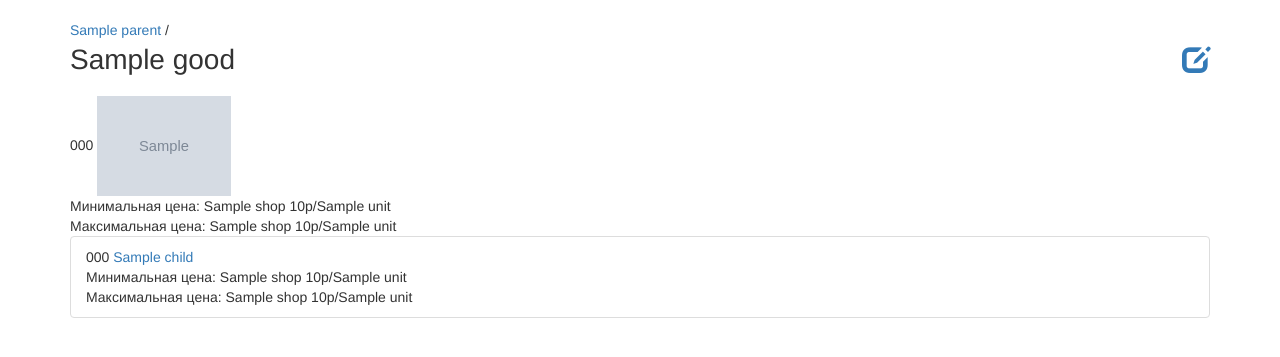
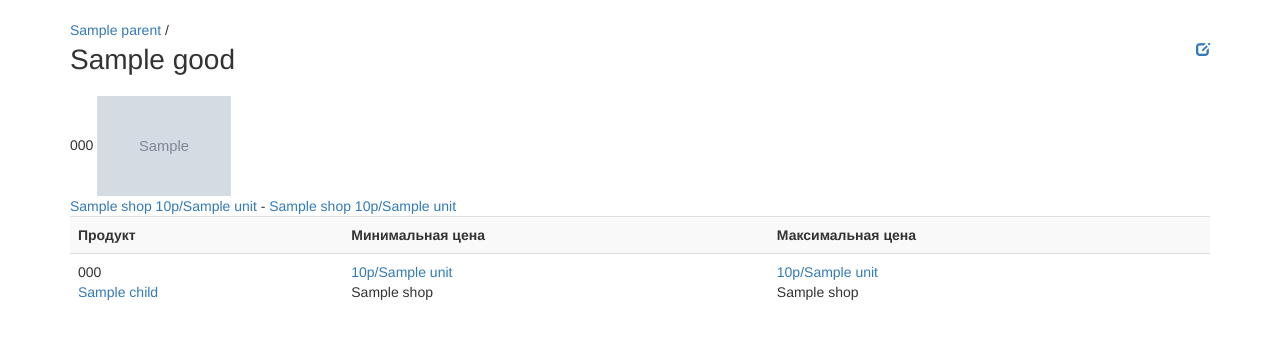
Before and after one commit to vtk13/ccc, a Django app: template cc/goods/templates/goods/view.html in a window 1280 px wide. Shown: the part 52-409 px from the top of the page. Run offline with Django 3.2, Linux system fonts and the light colour scheme; the template is opened without the code that fills it: most values are stand-ins (such as "Sample title", 1, 10 or a date in 2020); grey boxes marked "Sample" are stand-in pictures; some libraries are stand-ins or nearby versions.

Commit message:
good view page layout

```diff
--- a/cc/goods/templates/goods/view.html
+++ b/cc/goods/templates/goods/view.html
@@ -10,7 +10,17 @@
                 <a href="/goods/view/{{ parent.id }}">{{ parent.title }}</a> /
             {% endfor %}
         </div>
-        <h1>{{ good.title }} <a class="pull-right" href="/goods/edit/{{ good.id }}"><span class="glyphicon glyphicon-edit"></span></a></h1>
+
+        {% if not children %}
+            <form action="/sales/add" method="post" class="pull-right">
+                {% csrf_token %}
+                <input type="hidden" name="good" value="{{ good.id }}">
+                <input type="hidden" name="amount" value="1">
+                <button class="btn btn-success" type="submit">Купил сегодня</button>
+            </form>
+        {% endif %}
+        <a class="pull-right" href="/goods/edit/{{ good.id }}"><span class="glyphicon glyphicon-edit"></span></a>
+        <h1>{{ good.title }}</h1>
         <div class="row">
             <div class="col-xs-12">
                 {{ good.bar_code }}
@@ -19,49 +29,64 @@
                 {% endfor %}
 
                 <div>
-                    Минимальная цена:
-                    {{ good.min.shop.title }}
-                    {% if good.packed %}{{ good.min.pack_cost_str }}р/уп{% endif %}
-                    {{ good.min.unit_cost_str }}р/{{ good.unit.title }}
-                </div>
-
-                <div>
-                    Максимальная цена:
-                    {{ good.max.shop.title }}
-                    {% if good.packed %}{{ good.max.pack_cost_str }}р/уп{% endif %}
-                    {{ good.max.unit_cost_str }}р/{{ good.unit.title }}
+                    {% if good.min %}
+                    <a href="{% url 'cost_view' good.min.id %}" class="min-price">
+                        {{ good.min.shop.title }}
+                        {{ good.min.unit_cost_str }}р/{{ good.unit.title }}
+                        {% if good.packed %}{{ good.min.pack_cost_str }}р/уп{% endif %}
+                    </a>
+                    -
+                    <a href="{% url 'cost_view' good.max.id %}" class="max-price">
+                        {{ good.max.shop.title }}
+                        {{ good.max.unit_cost_str }}р/{{ good.unit.title }}
+                        {% if good.packed %}{{ good.max.pack_cost_str }}р/уп{% endif %}
+                    </a>
+                    {% endif %}
                 </div>
 
                 {% if children %}
-                    <ul class="list-group">
+                    <table class="table table-striped">
+                    <tr>
+                        <th>Продукт</th>
+                        <th>Минимальная цена</th>
+                        <th>Максимальная цена</th>
+                    </tr>
                     {% for child in children %}
-                        <li class="list-group-item">
-                            {{ child.bar_code }} <a href="/goods/view/{{ child.id }}">{{ child.title }}</a>
+                    <tr>
+                        <td>
+                            {{ child.bar_code }}<br>
+                            <a href="/goods/view/{{ child.id }}">{{ child.title }}</a>
+                        </td>
 
-                            <div>
-                                Минимальная цена:
-                                {{ child.min.shop.title }}
+                        {% if child.min %}
+                        <td>
+                            <a href="{% url 'cost_view' child.min.id %}" class="min-price">
+                                {{ child.min.unit_cost_str }}р/{{ child.unit.title }}
                                 {% if child.packed %}{{ child.min.pack_cost_str }}р/уп{% endif %}
-                                {{ child.min.unit_cost_str }}р/{{ child.unit.title }}
-                            </div>
-
-                            <div>
-                                Максимальная цена:
-                                {{ child.max.shop.title }}
+                            </a><br>
+                            {{ child.min.shop.title }}
+                        </td>
+                        <td>
+                            <a href="{% url 'cost_view' child.min.id %}" class="min-price">
+                                {{ child.max.unit_cost_str }}р/{{ child.unit.title }}
                                 {% if child.packed %}{{ child.max.pack_cost_str }}р/уп{% endif %}
-                                {{ child.max.unit_cost_str }}р/{{ child.unit.title }}
-                            </div>
-                        </li>
+                            </a><br>
+                            {{ child.max.shop.title }}
+                        </td>
+                        {% else %}
+                        <td colspan="2">цены не известны</td>
+                        {% endif %}
+                    </tr>
                     {% endfor %}
-                    </ul>
+                    </table>
                 {% else %}
                     <h2>Цены</h2>
                     <div class="list-group">
                     {% for cost in costs %}
                         <div class="list-group-item">
                             {{ cost.shop.title }}
+                            {{ cost.unit_cost_str }}р/{{ good.unit.title }}
                             {% if good.packed %}{{ cost.pack_cost_str }}р/уп{% endif %}
-                            {{ cost.unit_cost_str }}р/{{ good.unit.title }}
                             <span title="{{ cost.timestamp|date }}" class="pull-right glyphicon glyphicon-time"></span>
                         </div>
                     {% endfor %}
--- a/cc/goods/urls.py
+++ b/cc/goods/urls.py
@@ -12,6 +12,7 @@ urlpatterns = [
     url(r'^shops/add$', views.ShopAdd.as_view(), name='shop_add'),
     url(r'^sales/list$', views.sales_list, name='sales_list'),
     url(r'^sales/add$', views.CostAdd.as_view(), name='sale_add'),
+    url(r'^costs/view/(?P<cost_id>[0-9]+)$', views.cost_view, name='cost_view'),
     url(r'^ajax/goods/(?P<query>.*)$', views.ajax_goods, name='ajax_goods'),
     url(r'^ajax/shops/(?P<query>.*)$', views.ajax_shops, name='ajax_shops'),
 ]
```
Also changed, not shown: cc/goods/templates/costs/view.html (added, +18 -0 lines), cc/goods/views.py (+9 -0 lines).
